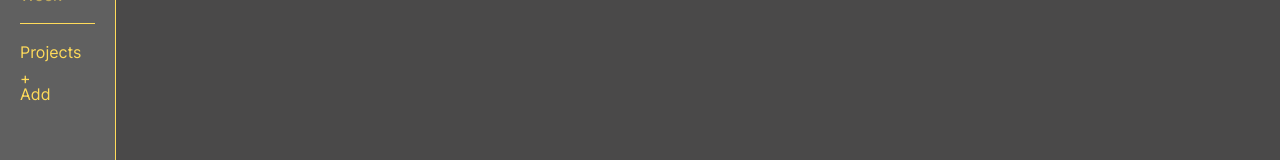
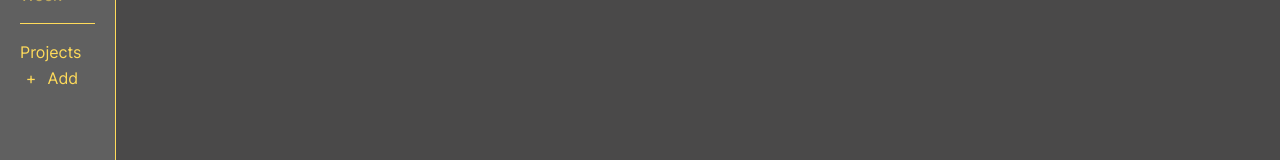
Before and after one commit to j-mcQueen/tasklister, a JavaScript app: page / in a window 1280 px wide. Shown: the part 165-325 px from the top of the page. Built offline with nearby package versions, Linux system fonts and the light colour scheme; the HTML template or start-up script is replaced by a standard one.

Commit message:
Position add container

```diff
--- a/src/components/sidebar/projects.css
+++ b/src/components/sidebar/projects.css
@@ -0,0 +1,4 @@
+.add {
+    display: flex;
+    justify-content: space-around;
+}
```
